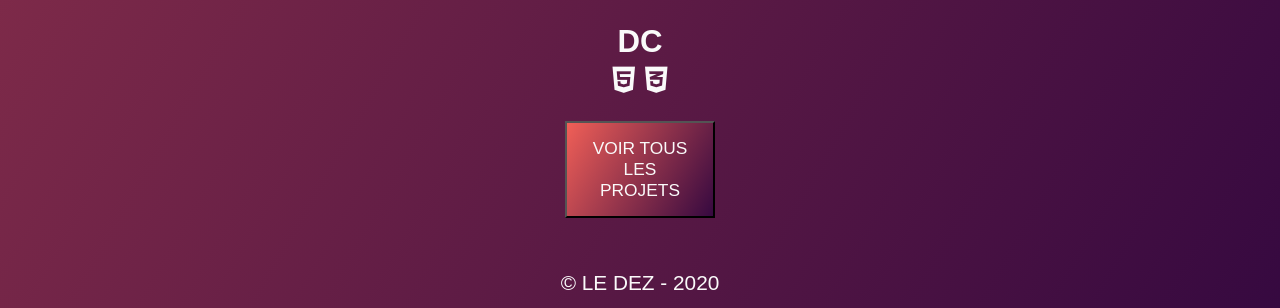
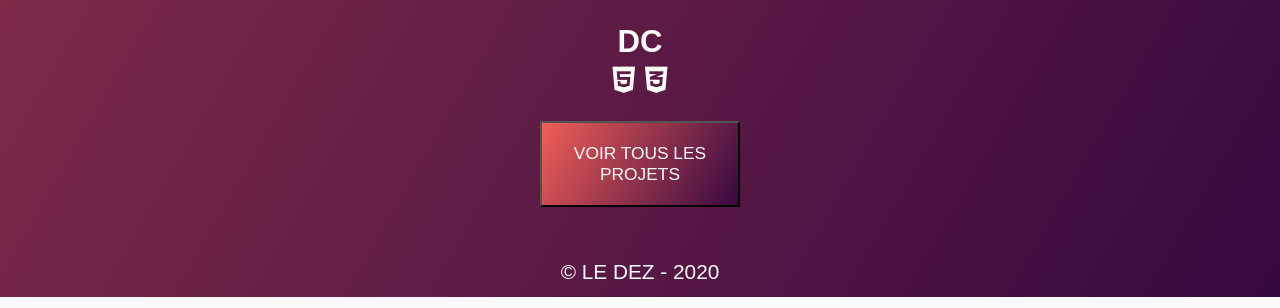
Before and after one commit to AlexandreLdz/PortfolioHtml, a PHP site: page /index.html in a window 1280 px wide. Shown: the part 4075-4383 px from the top of the page. Run offline with PHP 8.4, Linux system fonts and the light colour scheme; some libraries are stand-ins or nearby versions.

Commit message:
modif button pour accéder aux projets

```diff
--- a/css/style.css
+++ b/css/style.css
@@ -169,8 +169,8 @@ section:nth-of-type(3) button a {
 
 }
 section:nth-of-type(3) button{
-    width: 15rem;
-    padding: 1.5rem;
+    width: 20rem;
+    padding: 2rem;
     background-image: linear-gradient(120deg, #F05F57, #360940);
     margin-bottom: 2rem;
 }
@@ -291,4 +291,7 @@ footer{
     section:nth-of-type(3)>ul>li {
         max-width: 70rem;
     }
+    section {
+        margin-top: 50rem;
+    }
 }
```
